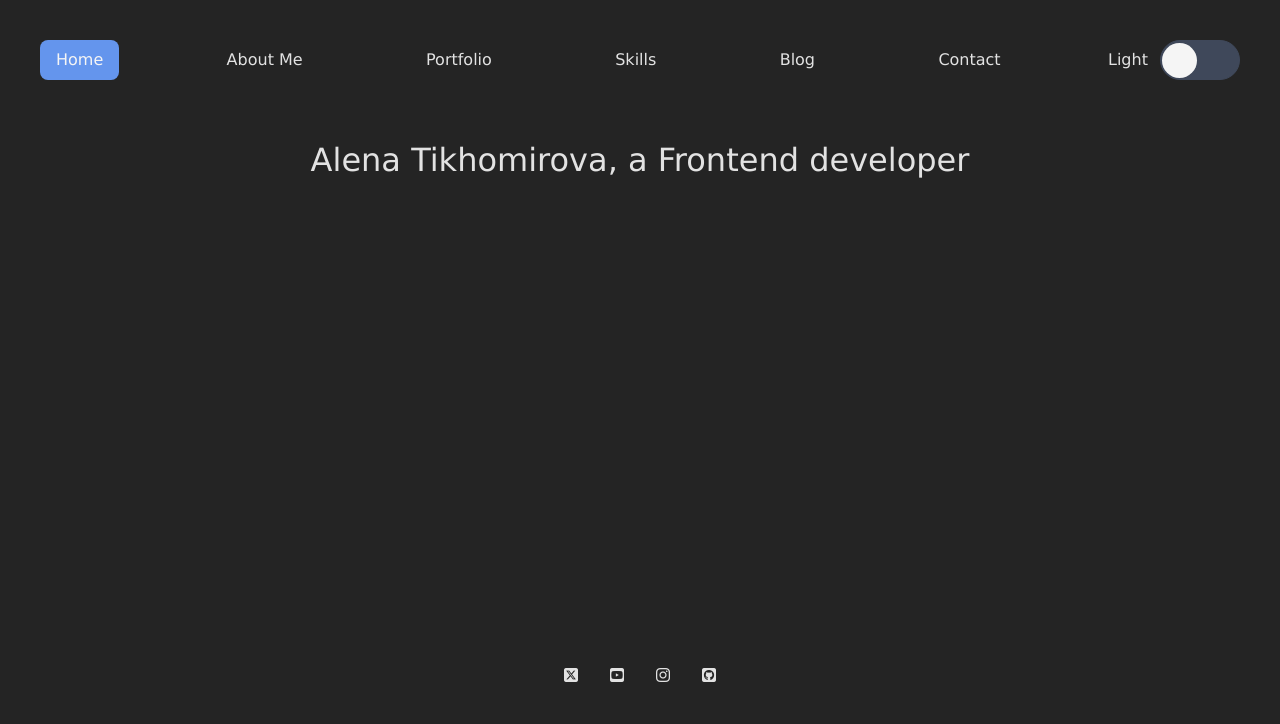
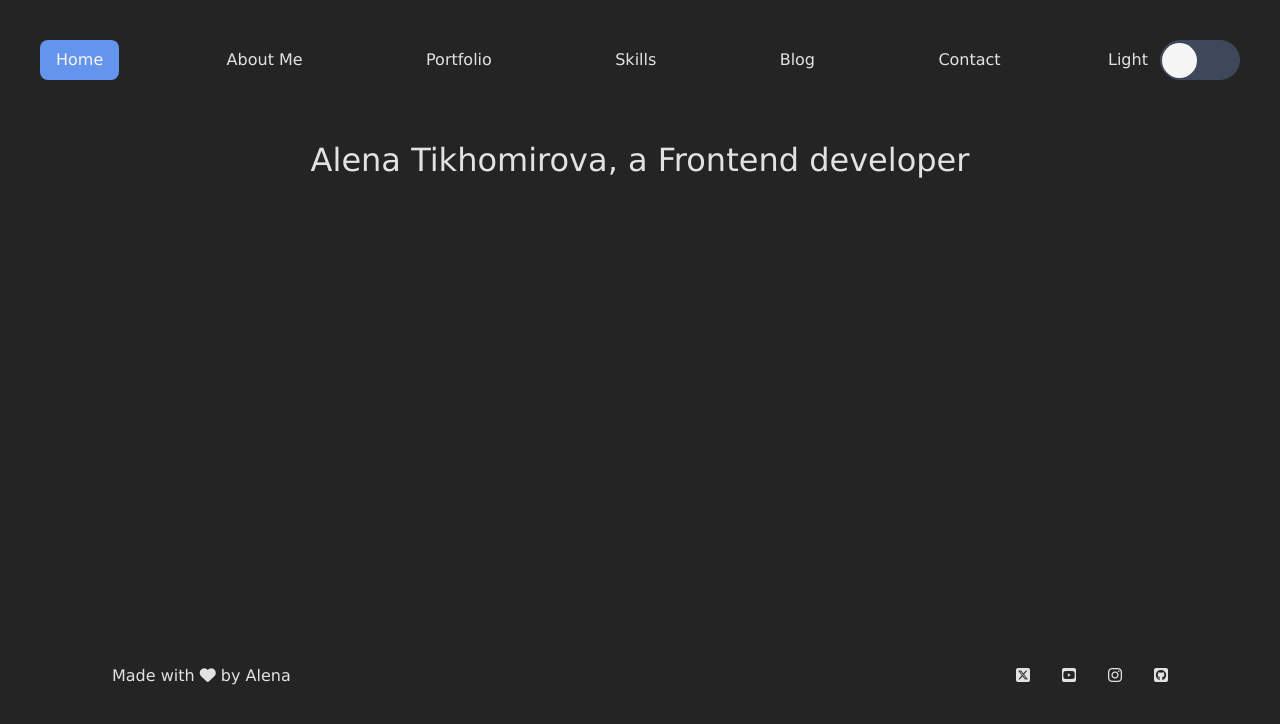
Before and after one commit to alenatih/Personal-Website, a React (Vite) app: page / in a window 1280 px wide. Shown: the top 724 px of the page. Built offline with nearby package versions, Linux system fonts and the light colour scheme.

Commit message:
Update footer

```diff
--- a/src/App.css
+++ b/src/App.css
@@ -53,6 +53,13 @@
 
 .social-links-title {
   margin: 1rem 0;
+}
+
+.footer-text {
+  text-align: center;
+  width: 100%;
+  padding: 2rem;
+  margin: 0;
 }
 
 /* Layout */
@@ -209,11 +216,15 @@
 
 .footer {
   display: flex;
+  flex-direction: column;
   align-items: center;
-  justify-content: center;
   width: 100%;
   /* padding: 4.5rem; */
   margin: auto 0 0;
+}
+
+.footer .social-links-container {
+  padding: 0 2rem 2rem;
 }
 
 /* Buttons */
@@ -293,6 +304,11 @@
     width: 80%;
   }
 
+  .footer-text {
+    text-align: start;
+    padding: 2rem 4.5rem 4.5rem;
+  }
+
   /* Layout */
 
   .nav {
@@ -312,4 +328,14 @@
     width: 60%;
   }
 
+  .footer {
+    flex-direction: row;
+    justify-content: space-around;
+  }
+
+  .footer .social-links-container {
+    justify-content: flex-end;
+    padding: 2rem 4.5rem 4.5rem;
+  }
+
 }
--- a/src/components/Footer.tsx
+++ b/src/components/Footer.tsx
@@ -1,6 +1,8 @@
 function Footer() {
     return (
         <footer className="footer">
+            <p className="footer-text">Made with <i className="fa-solid fa-heart"></i> by Alena</p>
+
             <div className="social-links-container">
                 <a href="https://x.com/Alennushkaa" target="_blank">
                     <i className="fa-brands fa-square-x-twitter"></i>
```
